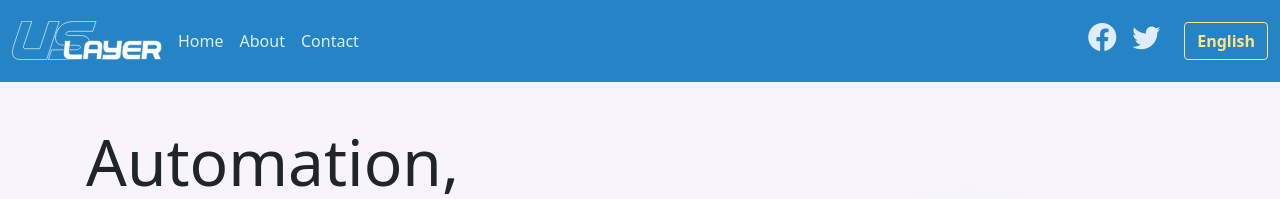
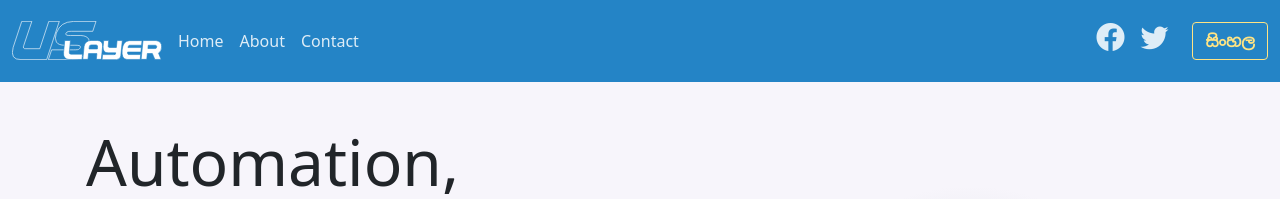
Before and after one commit to uslayer/uslayer.github.io, a Jekyll site: the page built from index.html, in a window 1280 px wide. Shown: the top 199 px of the page. Built offline with Jekyll 4.4.1, drawn with Linux system fonts in a browser that asks for light colours; the list of posts is cut into pages by our own code.

Commit message:
Update nav.html

```diff
--- a/_includes/nav.html
+++ b/_includes/nav.html
@@ -43,7 +43,7 @@
         </li>
       </ul>
 
-      <a class="btn btn-bd-download d-lg-inline-block my-2 my-md-0 ms-md-3" href="#">English</a>
+      <a class="btn btn-bd-download d-lg-inline-block my-2 my-md-0 ms-md-3 " href="#">සිංහල</a>
     </div>
   </nav>
 </header>
```
